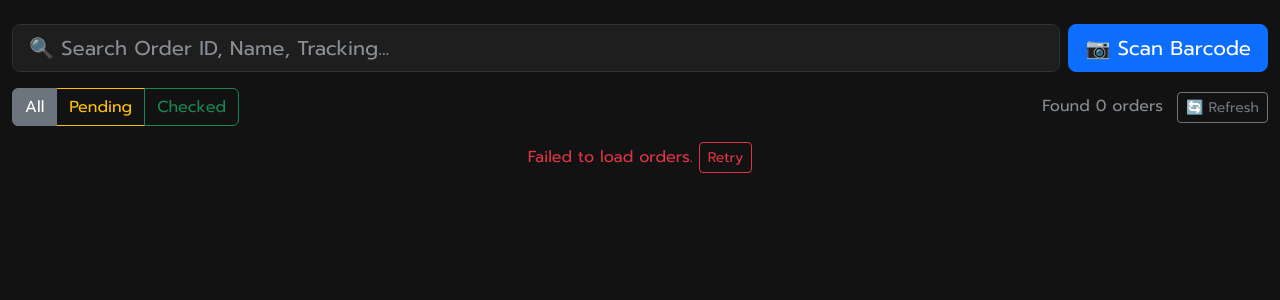
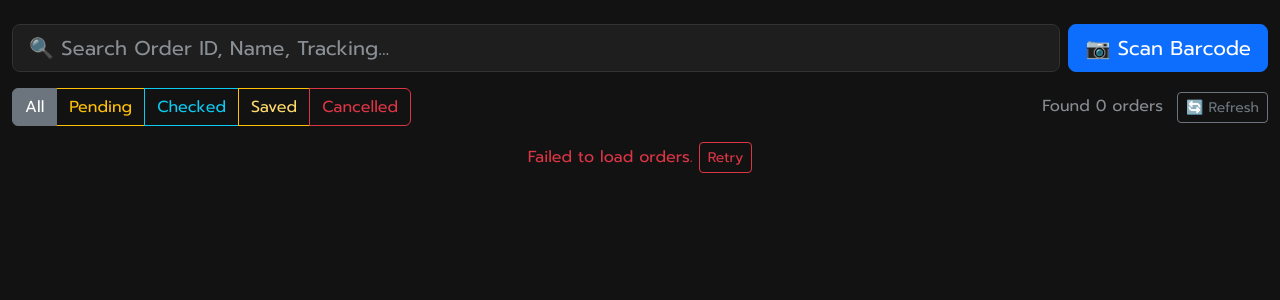
Before and after one commit to N2PR1n/GravityAutoSheet, a Flask app: page / in a window 1280 px wide. Shown: the part 51-351 px from the top of the page. Run offline with Flask 3, Linux system fonts and the light colour scheme; some libraries are stand-ins or nearby versions.

Commit message:
Feat: Update Status Logic (Pending, Checked, Saved, Cancelled) & Filters

```diff
--- a/static/css/style.css
+++ b/static/css/style.css
@@ -84,6 +84,27 @@ body {
     border: 1px solid #FFC107;
 }
 
+.status-checked {
+    background: rgba(3, 169, 244, 0.15);
+    /* Light Blue */
+    color: #4FC3F7;
+    border: 1px solid #03A9F4;
+}
+
+.status-saved {
+    background: rgba(255, 152, 0, 0.15);
+    /* Orange */
+    color: #FFB74D;
+    border: 1px solid #FF9800;
+}
+
+.status-cancelled {
+    background: rgba(244, 67, 54, 0.15);
+    /* Red */
+    color: #E57373;
+    border: 1px solid #F44336;
+}
+
 /* Image */
 .order-img {
     width: 100%;
--- a/static/js/app.js
+++ b/static/js/app.js
@@ -69,10 +69,15 @@ async function updateStatus(orderId, action) {
 function setFilter(status) {
     currentFilterStatus = status;
 
-    // Update Buttons
-    document.getElementById('btn-filter-all').className = `btn btn-outline-secondary ${status === 'all' ? 'active' : ''}`;
-    document.getElementById('btn-filter-pending').className = `btn btn-outline-warning ${status === 'pending' ? 'active' : ''}`;
-    document.getElementById('btn-filter-checked').className = `btn btn-outline-success ${status === 'checked' ? 'active' : ''}`;
+    // Reset all buttons
+    ['all', 'pending', 'checked', 'saved', 'cancelled'].forEach(s => {
+        const btn = document.getElementById(`btn-filter-${s}`);
+        if (btn) btn.classList.remove('active');
+    });
+
+    // Set Active
+    const activeBtn = document.getElementById(`btn-filter-${status}`);
+    if (activeBtn) activeBtn.classList.add('active');
 
     applyFilters();
 }
@@ -93,13 +98,31 @@ function renderOrders(orders) {
         return;
     }
 
-    orders.forEach(order => {
-        const isChecked = (order['Status'] || '').toLowerCase() === 'checked';
-        const statusClass = isChecked ? 'status-checked' : 'status-pending';
-        const statusLabel = order['Status'] || 'Pending';
+    const html = orders.map(order => {
+        const rawStatus = (order['Status'] || 'Pending').toLowerCase().trim();
+        let statusClass = 'status-pending';
+        let statusLabel = order['Status'] || 'Pending';
+
+        // Normalize Status
+        if (rawStatus === 'checked') {
+            statusClass = 'status-checked';
+            statusLabel = 'Checked'; // Blue
+        } else if (rawStatus === 'saved') {
+            statusClass = 'status-saved';
+            statusLabel = 'Saved'; // Orange
+        } else if (rawStatus.includes('cancel') || rawStatus === 'cancelled' || rawStatus === 'cancleed') {
+            statusClass = 'status-cancelled';
+            statusLabel = 'Cancelled'; // Red
+            if (rawStatus === 'cancleed') statusLabel = 'Cancelled';
+        } else {
+            statusClass = 'status-pending'; // Yellow default
+            statusLabel = 'Pending';
+        }
+
+        const isChecked = rawStatus === 'checked';
         const btnLogin = isChecked
             ? `<button class="btn btn-outline-danger w-100" onclick="updateStatus('${order['Order ID']}', 'uncheck')">❌ Uncheck</button>`
-            : `<button class="btn btn-success w-100" onclick="updateStatus('${order['Order ID']}', 'check')">✅ Check</button>`;
+            : `<button class="btn btn-info w-100 text-white" onclick="updateStatus('${order['Order ID']}', 'check')">✅ Check</button>`;
 
         // Image Handling
         let imgHtml = '';
@@ -202,9 +225,17 @@ function filterOrders(query) {
 
         // 2. Status Filter
         if (currentFilterStatus === 'all') return true;
-        const status = (o['Status'] || '').toLowerCase();
-        if (currentFilterStatus === 'checked') return status === 'checked';
-        if (currentFilterStatus === 'pending') return status !== 'checked'; // Assume anything not checked is pending
+
+        const rawStatus = (o['Status'] || 'pending').toLowerCase().trim();
+
+        if (currentFilterStatus === 'checked') return rawStatus === 'checked';
+        if (currentFilterStatus === 'saved') return rawStatus === 'saved';
+        if (currentFilterStatus === 'cancelled') return rawStatus.includes('cancel');
+
+        if (currentFilterStatus === 'pending') {
+            // Pending means NOT Checked, NOT Saved, NOT Cancelled
+            return rawStatus !== 'checked' && rawStatus !== 'saved' && !rawStatus.includes('cancel');
+        }
 
         return true;
     });
--- a/templates/index.html
+++ b/templates/index.html
@@ -52,8 +52,13 @@
                     id="btn-filter-all">All</button>
                 <button type="button" class="btn btn-outline-warning" onclick="setFilter('pending')"
                     id="btn-filter-pending">Pending</button>
-                <button type="button" class="btn btn-outline-success" onclick="setFilter('checked')"
+                <button type="button" class="btn btn-outline-info" onclick="setFilter('checked')"
                     id="btn-filter-checked">Checked</button>
+                <button type="button" class="btn btn-outline-warning border-warning text-warning-emphasis"
+                    onclick="setFilter('saved')" id="btn-filter-saved"
+                    style="--bs-btn-color: #fd7e14; --bs-btn-border-color: #fd7e14; --bs-btn-hover-bg: #fd7e14; --bs-btn-hover-border-color: #fd7e14;">Saved</button>
+                <button type="button" class="btn btn-outline-danger" onclick="setFilter('cancelled')"
+                    id="btn-filter-cancelled">Cancelled</button>
             </div>
 
             <div>
```
